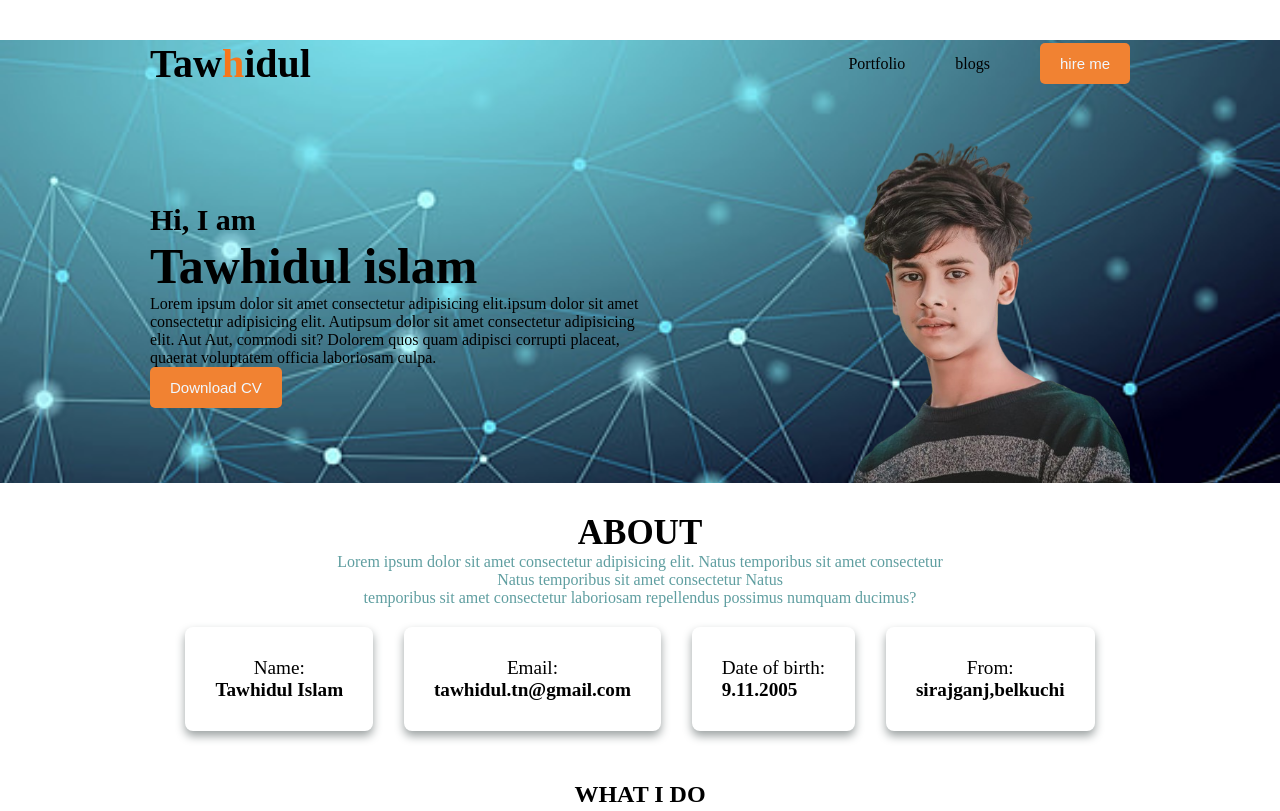
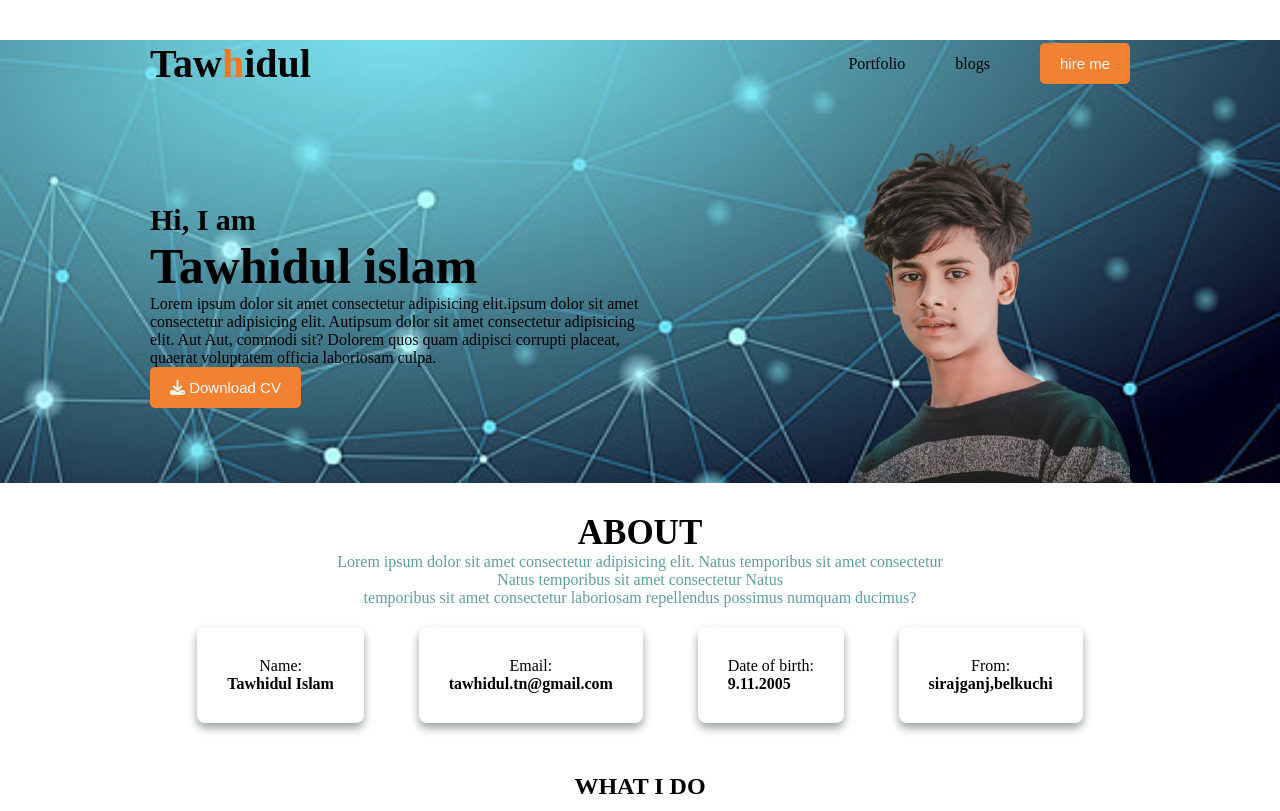
Before and after one commit to Tawhid-71/my-own-site, a plain HTML site: page index.html in a window 1280 px wide. Shown: the top 811 px of the page. Drawn offline with Linux system fonts and the light colour scheme.

Commit message:
icon added

```diff
--- a/index.html
+++ b/index.html
@@ -4,6 +4,7 @@
     <meta charset="UTF-8">
     <meta name="viewport" content="width=device-width, initial-scale=1.0">
     <title>Devloper Portfolio</title>
+    <script src="https://kit.fontawesome.com/152ad33ed1.js" crossorigin="anonymous"></script>
     <link rel="stylesheet" href="style.css">
 </head>
 
@@ -25,7 +26,7 @@
                 <p class="tot">Lorem ipsum dolor sit amet consectetur adipisicing elit.ipsum dolor sit amet consectetur
                     adipisicing elit. Autipsum dolor sit amet consectetur adipisicing elit. Aut Aut, commodi sit?
                     Dolorem quos quam adipisci corrupti placeat, quaerat voluptatem officia laboriosam culpa.</p>
-                <button class="hire">Download CV</button>
+                <button class="hire"><i class="fa-solid fa-download"></i> Download CV</button>
             </div>
             <div class="right">
                 <img src="img/TUHIN-removebg-preview.png" width="360" alt="">
@@ -140,7 +141,7 @@
     </div>
 </div>
 <div class="resume-button">
-    <button class="hire">Download CV</button>
+    <button class="hire"><i class="fa-solid fa-download"></i> Download CV</button>
 </div>
 <!-- contact styles -->
 <section class="contact">
--- a/style.css
+++ b/style.css
@@ -114,12 +114,12 @@ box-sizing: border-box;
 
  .info-title {
      margin-bottom: 0px;
-     font-size: larger;
+     font-weight: 500;
      text-align: center;
  }
 
  .info-descrip {
-     font-size: larger;
+     font-weight: 600;
  }
 
  .img-style {
```
